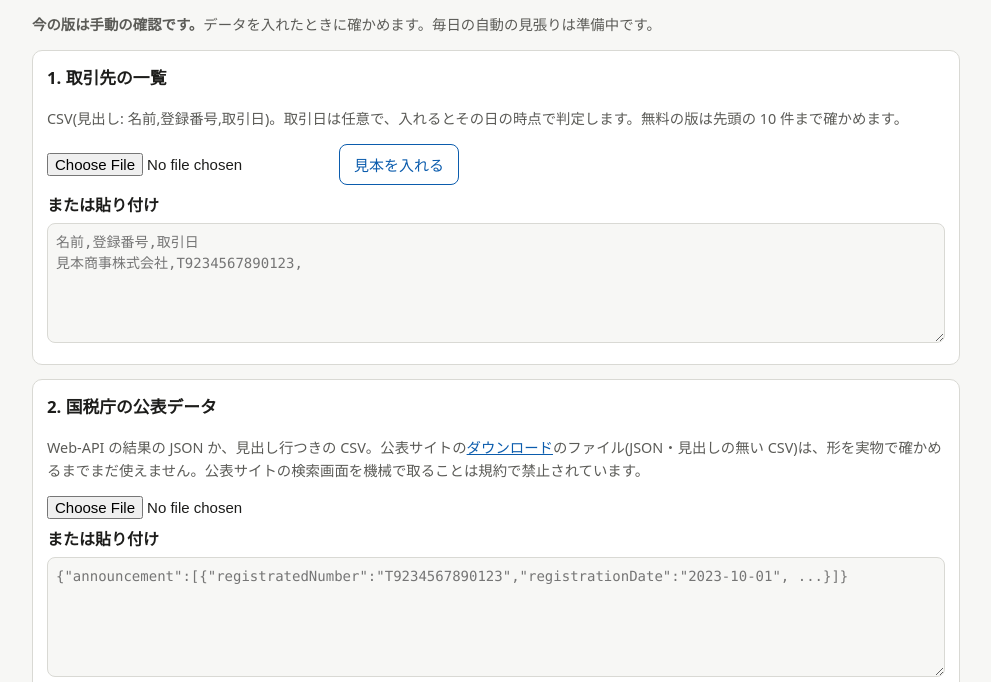
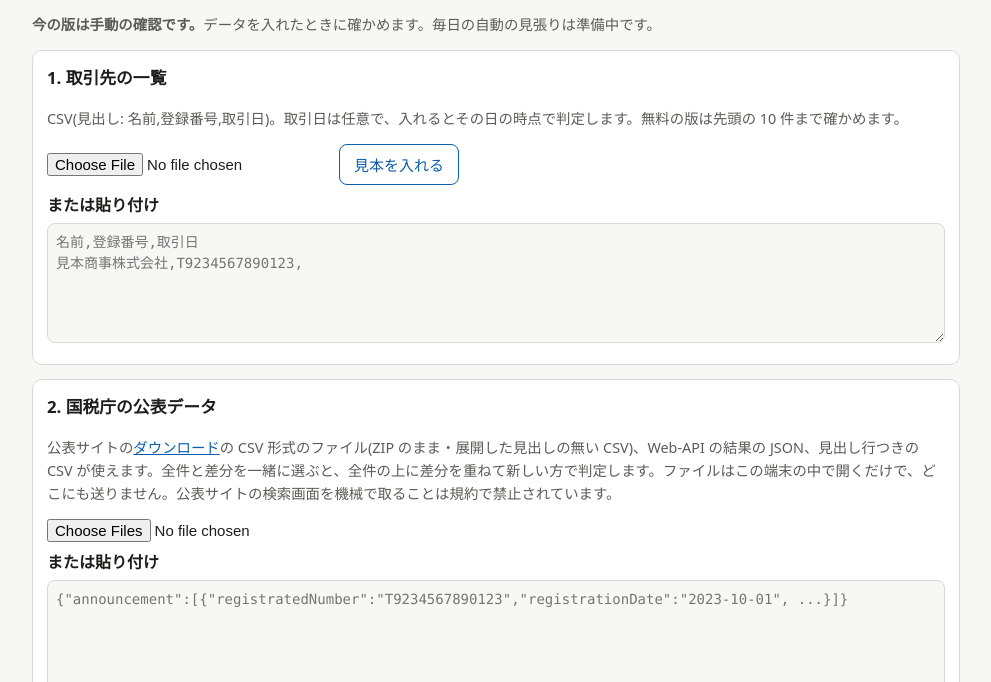
Before and after one commit to japan-ai-tools/invoice-watch, a plain HTML site: page web/index.html in a window 1280 px wide. Shown: the part 118-800 px from the top of the page, without its empty margins (144-1135 px from the left). Drawn offline with Linux system fonts and the light colour scheme.

Commit message:
Update web/index.html

```diff
--- a/web/index.html
+++ b/web/index.html
@@ -64,8 +64,8 @@ footer a, .note a { color: var(--accent); }
 
 <section class="card">
   <h2>2. 国税庁の公表データ</h2>
-  <p class="note">Web-API の結果の JSON か、見出し行つきの CSV。公表サイトの<a href="https://www.invoice-kohyo.nta.go.jp/download/index.html" rel="noopener" target="_blank">ダウンロード</a>のファイル(JSON・見出しの無い CSV)は、形を実物で確かめるまでまだ使えません。公表サイトの検索画面を機械で取ることは規約で禁止されています。</p>
-  <div class="row"><input type="file" id="recordsFile" accept=".json,.csv,application/json,text/csv"></div>
+  <p class="note">公表サイトの<a href="https://www.invoice-kohyo.nta.go.jp/download/index.html" rel="noopener" target="_blank">ダウンロード</a>の CSV 形式のファイル(ZIP のまま・展開した見出しの無い CSV)、Web-API の結果の JSON、見出し行つきの CSV が使えます。全件と差分を一緒に選ぶと、全件の上に差分を重ねて新しい方で判定します。ファイルはこの端末の中で開くだけで、どこにも送りません。公表サイトの検索画面を機械で取ることは規約で禁止されています。</p>
+  <div class="row"><input type="file" id="recordsFile" multiple accept=".zip,.json,.csv,application/zip,application/json,text/csv"></div>
   <label for="recordsText">または貼り付け</label>
   <textarea id="recordsText" placeholder='{"announcement":[{"registratedNumber":"T9234567890123","registrationDate":"2023-10-01", ...}]}'></textarea>
 </section>
```
